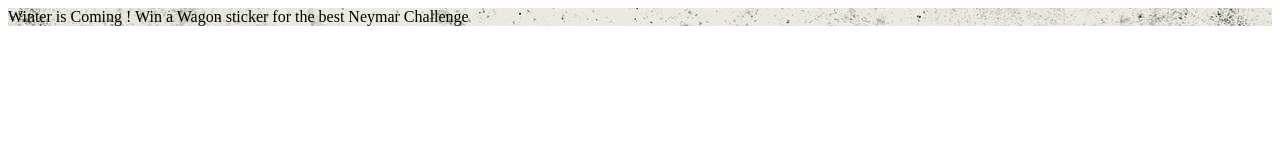
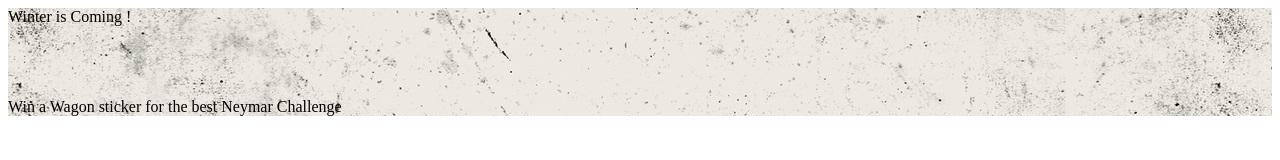
Before and after one commit to tboussar/github-flow, a plain HTML site: page index.html in a window 1280 px wide. Drawn offline with Linux system fonts and the light colour scheme.

Commit message:
change index.html

```diff
--- a/index.html
+++ b/index.html
@@ -19,7 +19,11 @@
     <body>
 <div class="bgimg">
 
-    Winter is Coming !
+    Winter is Coming ! <br />
+    <br />
+    <br />
+    <br />
+    <br />
     Win a Wagon sticker for the best Neymar Challenge
        </div>
     </body>
```
